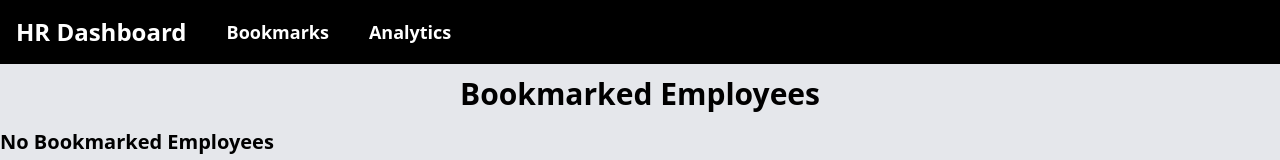
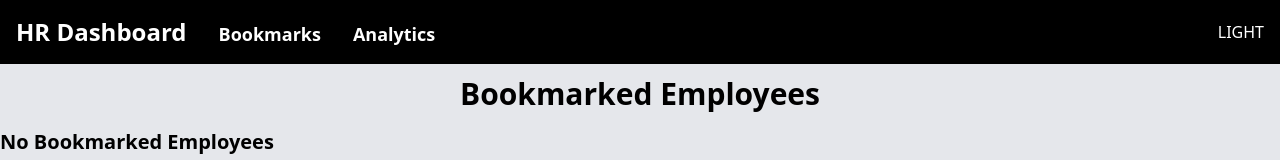
Before and after one commit to Mehulposh/FLAM-Assignment---HR-Dashboard, a Next.js app: page /bookmarks in a window 1280 px wide. Shown: the top 160 px of the page. Built offline with nearby package versions, Linux system fonts and the light colour scheme.

Commit message:
feat: update components for dark mode support and improve layout styling

```diff
--- a/app/bookmarks/page.jsx
+++ b/app/bookmarks/page.jsx
@@ -13,7 +13,7 @@ const page = () => {
           <div className='flex flex-wrap gap-4 p-3'>
             {bookmarks.map(emp => (
             <EmployeeCard key={emp.id} employee={emp}/>
-        ))}
+            ))}
         </div>
         ) : (
           <h1 className='text-xl font-bold'>No Bookmarked Employees</h1>
--- a/app/page.js
+++ b/app/page.js
@@ -28,7 +28,7 @@ export default  function Home() {
   }
 
   return (
-    <main className="px-4" >
+    <main >
       <div className="w-full px-4 mt-5 mb-5">
         <div className="flex flex-col gap-4 md:flex-col md:items-center md:justify-between max-w-4xl mx-auto">
           <div className="w-full md:flex-1 md:max-w-md">
@@ -40,9 +40,9 @@ export default  function Home() {
         </div>
       </div>
       <div>
-        <Button onClick={openModal}>Add Employee</Button>
+        <Button onClick={openModal} className='m-5'>Add Employee</Button>
       </div>
-      <div className="flex flex-wrap gap-4 p-3">
+      <div className="flex flex-wrap gap-4 p-5">
 
         {filteredEmployees.map(emp => (
           <EmployeeCard key={emp.id} employee={emp}/>
--- a/components/EmployeeCard/EmployeeCard.jsx
+++ b/components/EmployeeCard/EmployeeCard.jsx
@@ -5,10 +5,13 @@ import Badge from '../Badge/Badge'
 import Button from '../Button/Button'
 import useBookmarks from '@/customHooks/useBookmarks'
 import Link from 'next/link'
+import useEmployeeStore from '@/store/EmployeeStore'
 
 const EmployeeCard = ({employee}) => {
     const {toggleBookmark} = useBookmarks();
     const [text,setText] = useState('Promote');
+
+    const isDarkMode = useEmployeeStore(state => state.isDarkMode)
 
     const handleText = ()=> {
       if(text === 'Promote'){
@@ -21,7 +24,7 @@ const EmployeeCard = ({employee}) => {
 
 
   return (
-    <div className='bg-gray-300 w-[350px] p-3 rounded '>
+    <div className={`w-[350px] p-3 rounded ${isDarkMode ? "bg-gray-100" : "bg-gray-300 "}`}>
         <h2>Name: {employee.name}</h2>
         <p>Email: {employee.email}</p>
         <p>Age: {employee.age}</p>
--- a/components/Header/Header.jsx
+++ b/components/Header/Header.jsx
@@ -1,12 +1,25 @@
+'use client'
 import React from 'react'
 import Link from 'next/link'
+import useEmployeeStore from '@/store/EmployeeStore'
 
 const Header = () => {
+  const isDarkMode = useEmployeeStore(state => state.isDarkMode)
+  const toggleMode = useEmployeeStore(state => state.toggleMode)
+
   return (
-    <nav className='bg-black text-white flex items-center  gap-10 p-4 font-semibold text-lg'>
-        <Link href='/' className='text-2xl'>HR Dashboard</Link>
-        <Link href='/bookmarks'>Bookmarks</Link>
-        <Link href='/analytics'>Analytics</Link>
+    <nav className={`flex items-center justify-between p-4 ${isDarkMode ? "bg-gray-300 text-gray-700" : "bg-black text-white"}`}>
+        <div className='font-semibold text-lg space-x-8'>
+          <Link href='/' className='text-2xl'>HR Dashboard</Link>
+          <Link href='/bookmarks'>Bookmarks</Link>
+          <Link href='/analytics'>Analytics</Link>
+        </div>
+
+        <div>
+          <button onClick={toggleMode}>
+            {isDarkMode ? 'DARK' : 'LIGHT'}
+          </button>
+        </div>
     </nav>
   )
 }
--- a/components/SearchBar/SearchBar.jsx
+++ b/components/SearchBar/SearchBar.jsx
@@ -1,9 +1,11 @@
 'use client'
 import React from 'react'
 import useSearch from '@/customHooks/useSearch'
+import useEmployeeStore from '@/store/EmployeeStore';
 
 const SearchBar = () => {
     const {query,handleSearch,clearSearch} = useSearch();
+    const isDarkMode = useEmployeeStore(state => state.isDarkMode)
 
     const handleChange = (e) => {
       const value = e.target.value;
@@ -19,13 +21,13 @@ const SearchBar = () => {
             placeholder='Search by name, email, or department'
             value={query}
             onChange={handleChange}
-            className='bg-gray-700 p-2 flex-1 rounded m-3 w-[350px] font-semibold text-gray-200 text-lg'
+            className= {`p-2 flex-1 rounded m-3 w-[350px] font-semibold text-lg ${isDarkMode ? "text-white bg-gray-400 " : "bg-gray-700 text-gray-200"}`}
         />
 
         {query && (
           <button
             onClick={clearSearch}
-            className='text-gray-500 px-3 py-1 rounded hover:bg-gray-100'>X</button>
+            className= {` px-3 py-1 rounded hover:bg-gray-100 ${isDarkMode ? "text-gray-300": "text-gray-500"}`}>X</button>
         )}
     </div>
   )
--- a/customHooks/useSearch.js
+++ b/customHooks/useSearch.js
@@ -5,7 +5,7 @@ import React,{useState} from 'react'
 
 const useSearch = () => {
  const [query, setQuery] = useState('');
- const {searchEmployees, resetFilters} = useEmployeeStore();
+ const {searchEmployees} = useEmployeeStore();
 
  const handleSearch = (term) => {
     setQuery(term);
```
